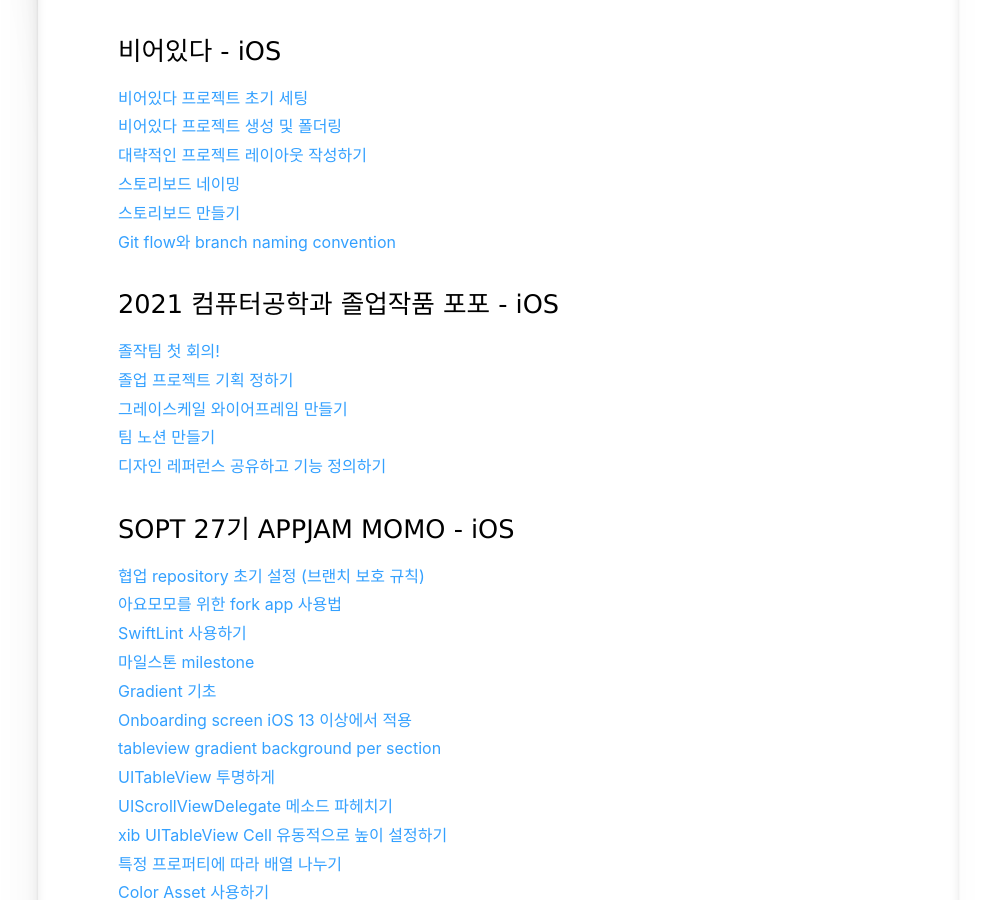
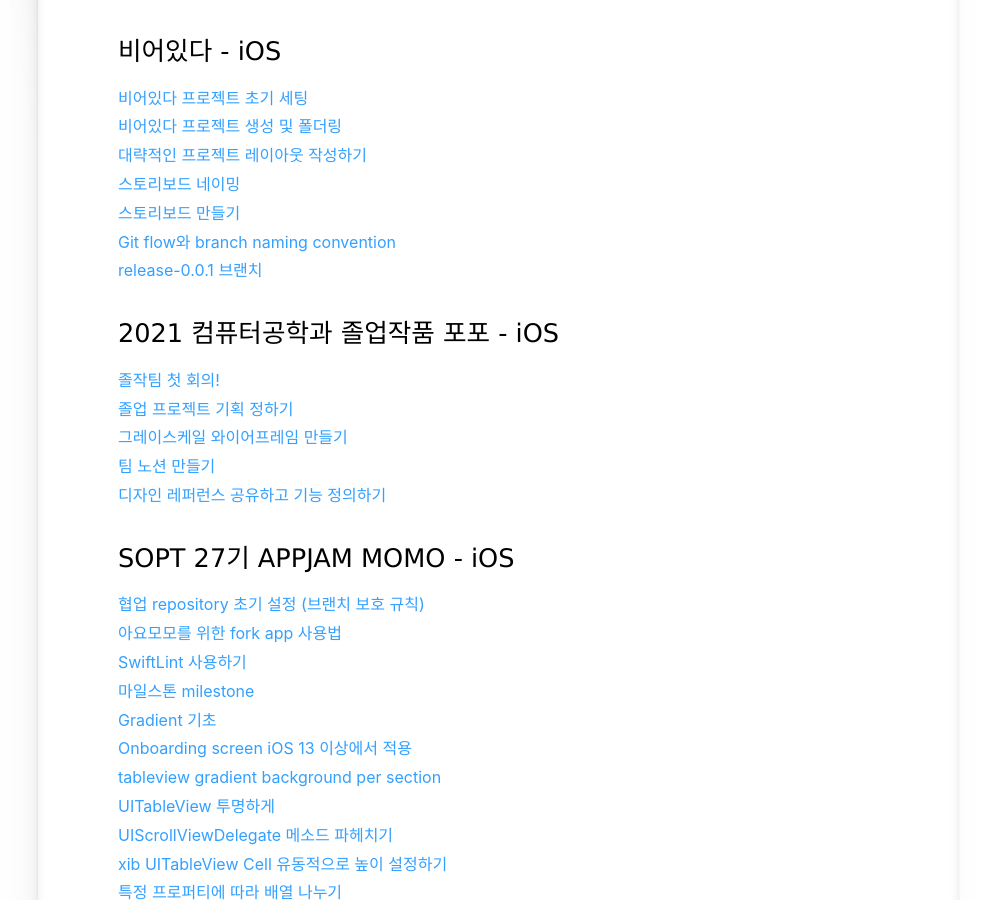
Before and after one commit to jeongchoyi/jeongchoyi.github.io, a Jekyll site: the page built from devpost/index.html, in a window 1280 px wide and 900 px high, scrolled down 764 px. Shown: the whole window, without its empty margins (142-1132 px from the left). Built offline with Jekyll 4.4.1, drawn with Linux system fonts in a browser that asks for light colours; some web fonts are replaced.

Commit message:
add link

```diff
--- a/devpost/index.html
+++ b/devpost/index.html
@@ -26,6 +26,7 @@
 <a href="https://iamcho2.github.io/2021/03/19/storyboard-naming">스토리보드 네이밍</a><br>
 <a href="https://iamcho2.github.io/2021/03/20/making-storyboards">스토리보드 만들기</a><br>
 <a href="https://iamcho2.github.io/2021/03/22/branch-rule-git-flow">Git flow와 branch naming convention</a><br>
+<a href="https://iamcho2.github.io/2021/03/22/release-0.0.1-branch">release-0.0.1 브랜치</a><br>
 
 <h3>2021 컴퓨터공학과 졸업작품 포포 - iOS</h3>
 <a href="https://iamcho2.github.io/2021/02/03/senier-project-first-meeting">졸작팀 첫 회의!</a><br>
```
